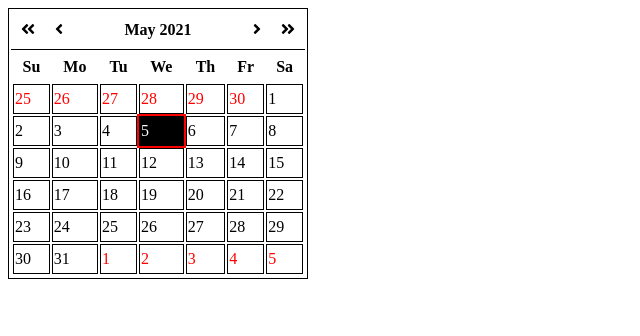
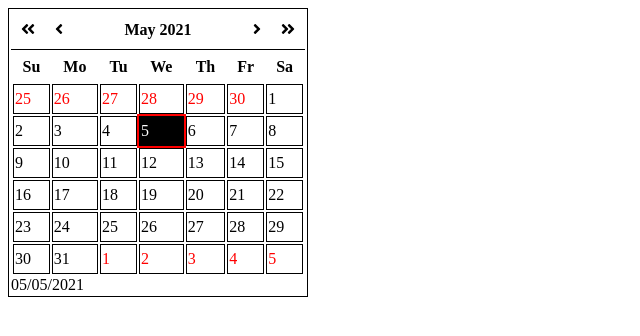
Before and after one commit to stevebarakat/accessable-datepicker, a React (Create React App) app: page / in a window 1280 px wide. Shown: the top 336 px of the page, without its empty margins (0-640 px from the left). Built offline with nearby package versions, Linux system fonts and the light colour scheme.

Commit message:
check in

```diff
--- a/src/App.js
+++ b/src/App.js
@@ -241,6 +241,7 @@ const App = () => {
           ))}
         </tbody>
       </table>
+      {format(state, "MM/dd/yyyy")}
     </div>
   );
 };
```
